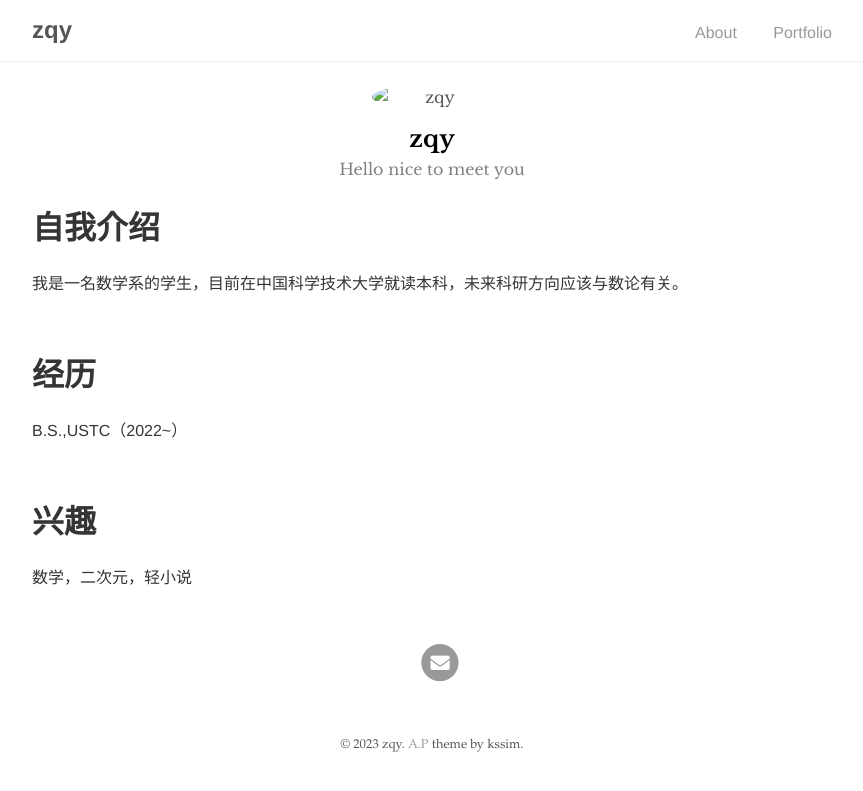
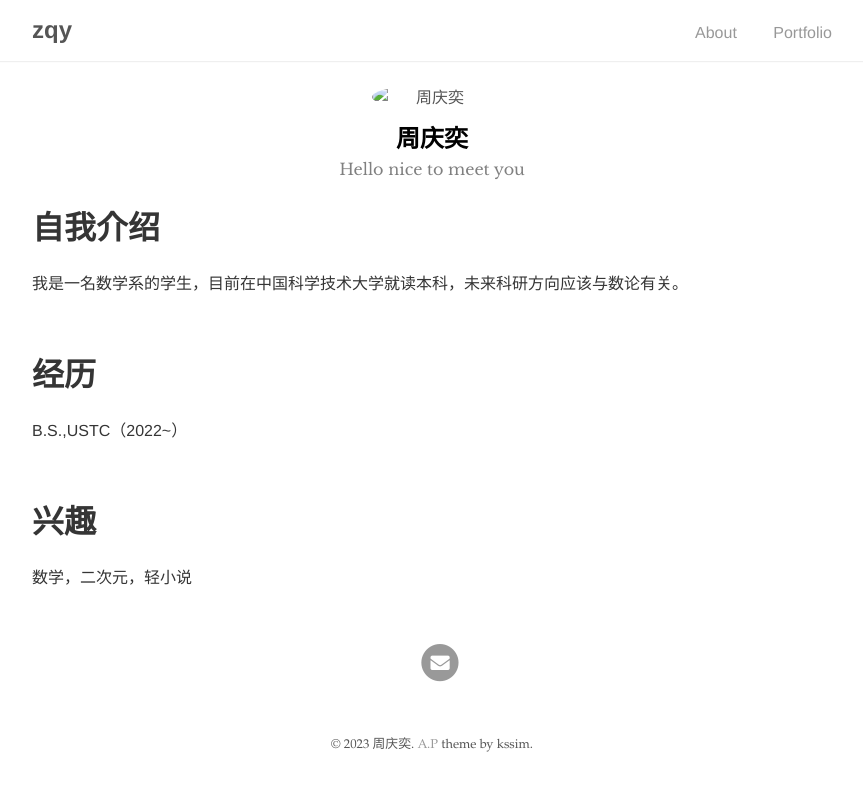
Before and after one commit to zqygg/zqygg.github.io, a Jekyll site: the page built from index.md, in a window 1280 px wide. Shown: the top 791 px of the page, without its empty margins (208-1071 px from the left). Built offline with Jekyll 4.4.1, drawn with Linux system fonts in a browser that asks for light colours; our own code applies the rules of GitHub Pages for plain Markdown files.

Commit message:
Update _config.yml

```diff
--- a/_config.yml
+++ b/_config.yml
@@ -1,11 +1,10 @@
 # Site settings
 title: zqy
-baseurl:
 url: "https://zqygg.github.io"
 
 # Author
 author:
-  name: zqy
+  name: 周庆奕
   desc: Hello nice to meet you
   email: zqygg@mail.ustc.deu.cn
   selfie:
```
